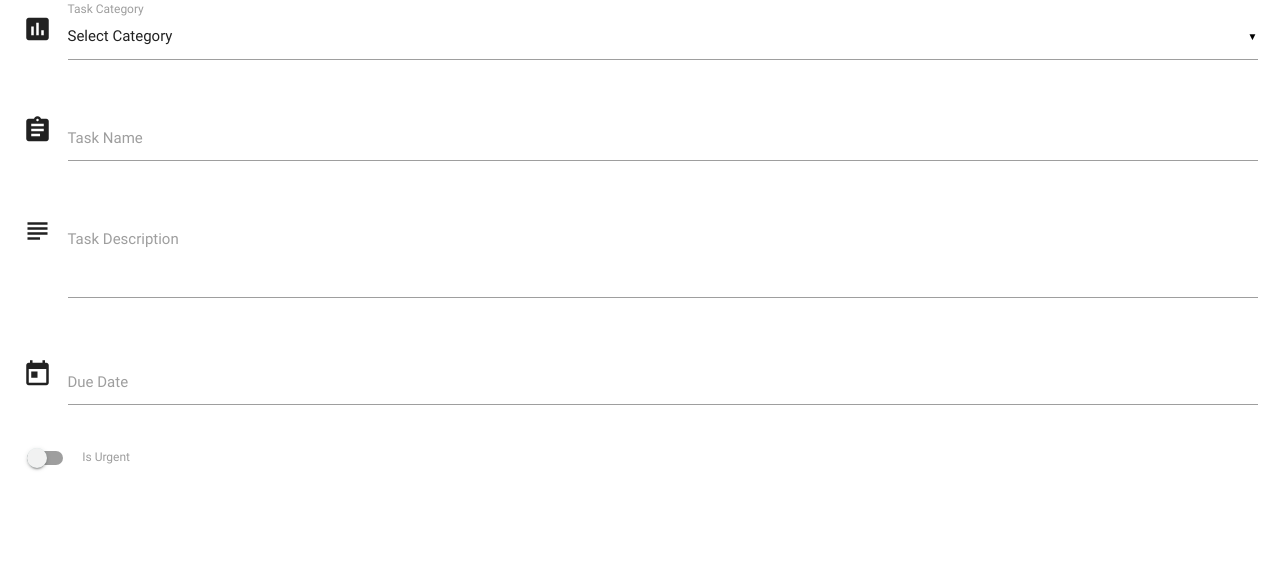
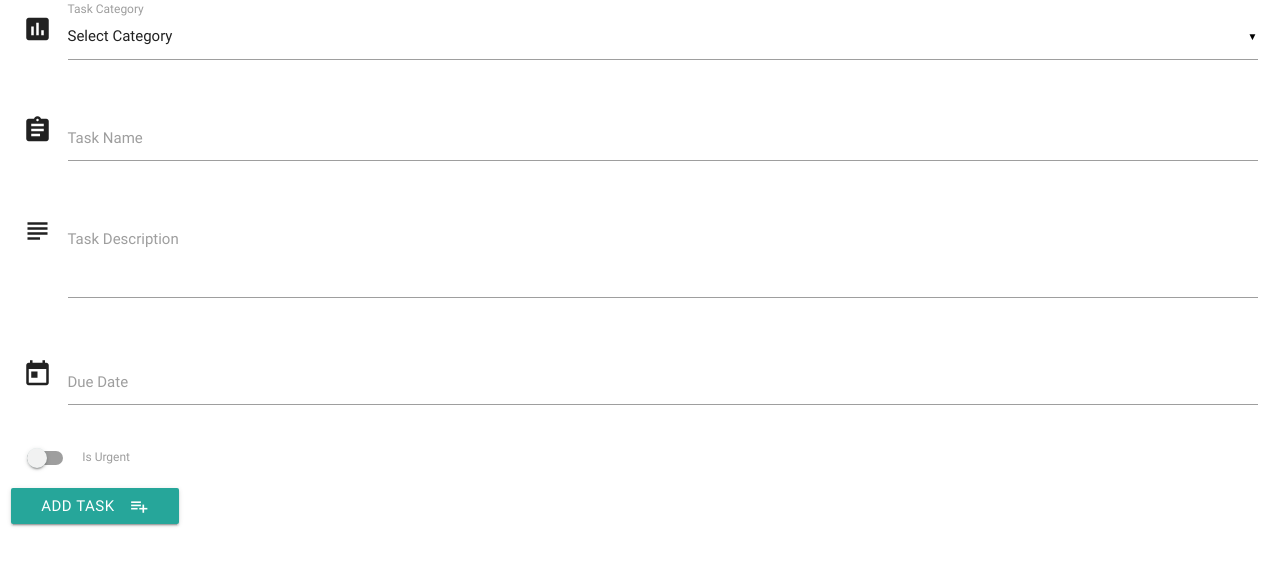
Before and after one commit to ElliotRedhead/LearningMongoDB, a Flask app: page /add_task in a window 1280 px wide. Shown: the part 89-677 px from the top of the page. Run offline with Flask 2, Linux system fonts and the light colour scheme; data that the repository does not hold is empty; some libraries are stand-ins or nearby versions.

Commit message:
Ability to add tasks to the database implemented.

```diff
--- a/app.py
+++ b/app.py
@@ -26,6 +26,12 @@ def add_task():
     return render_template("addtask.html",
     categories=mongo.db.categories.find())
 
+@app.route("/insert_task", methods=["POST"])
+def insert_task():
+    tasks = mongo.db.tasks
+    tasks.insert_one(request.form.to_dict())
+    return redirect(url_for("get_tasks"))
+
 if __name__ == "__main__":
     app.run(host=os.environ.get("IP","127.0.0.1"),
         port=os.environ.get("PORT","5000"),
--- a/templates/addtask.html
+++ b/templates/addtask.html
@@ -1,20 +1,20 @@
 {% extends "base.html" %} {% block content %}
 <h3>Add Task</h3>
 <div class="row">
-  <form action="" method="POST" class="col s12">
+    <form action="{{ url_for('insert_task') }}" method="POST"  class="col s12">
+        <div class="row">
             <div class="row">
                 <div class="input-field col s12">
                     <i class="material-icons prefix">poll</i>
                     <select id="category" name="category_name">
                   <option value="" disabled selected>Select Category</option>
                   {% for cat in categories %}
-          <option value={{cat.category_name}}>{{cat.category_name}}</option>
+                      <option value="{{cat.category_name}}">{{cat.category_name}}</option>
                   {% endfor %}
                 </select>
                     <label>Task Category</label>
                 </div>
             </div>
-    <div class="row">
             <div class="input-field col s12">
                 <i class="material-icons prefix">assignment</i>
                 <input id="task_name" name="task_name" type="text">
@@ -29,7 +29,7 @@
             </div>
         </div>
         <div class="row">
-      <div id="matfix" class="input-field col s12">
+            <div class="input-field col s12">
                 <i class="material-icons prefix">today</i>
                 <input id="due_date" name="due_date" type="text" class="datepicker">
                 <label for="icon_prefix">Due Date</label>
@@ -44,8 +44,12 @@
                 </label>
             </div>
         </div>
+        <div class="row">
+            <button class="btn waves-effect waves-light" type="submit" name="action">Add Task
+                <i class="material-icons right">playlist_add</i>
+             </button>
+        </div>
     </form>
 </div>
 
-
 {% endblock %}
```
Lines whose indentation alone changed are shown as unchanged.
